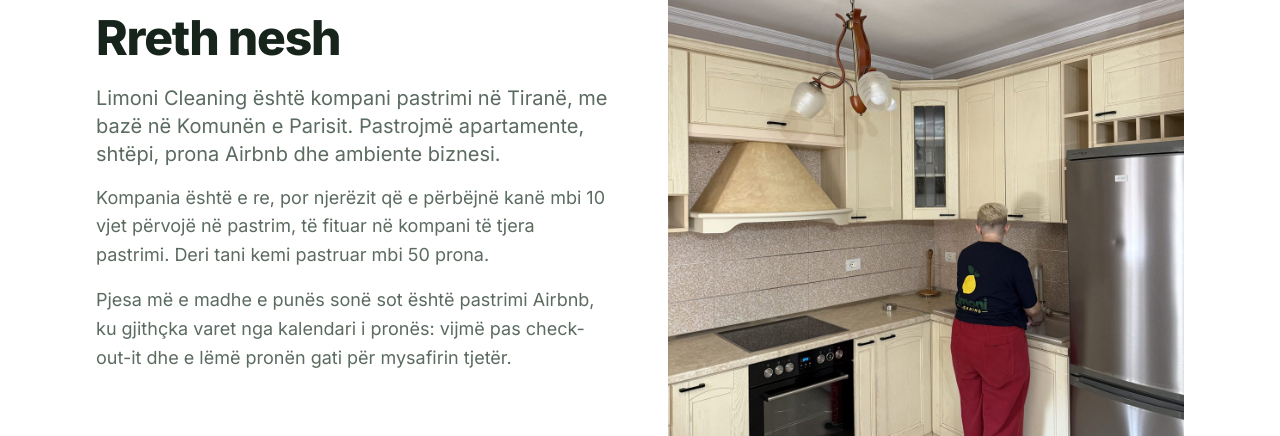
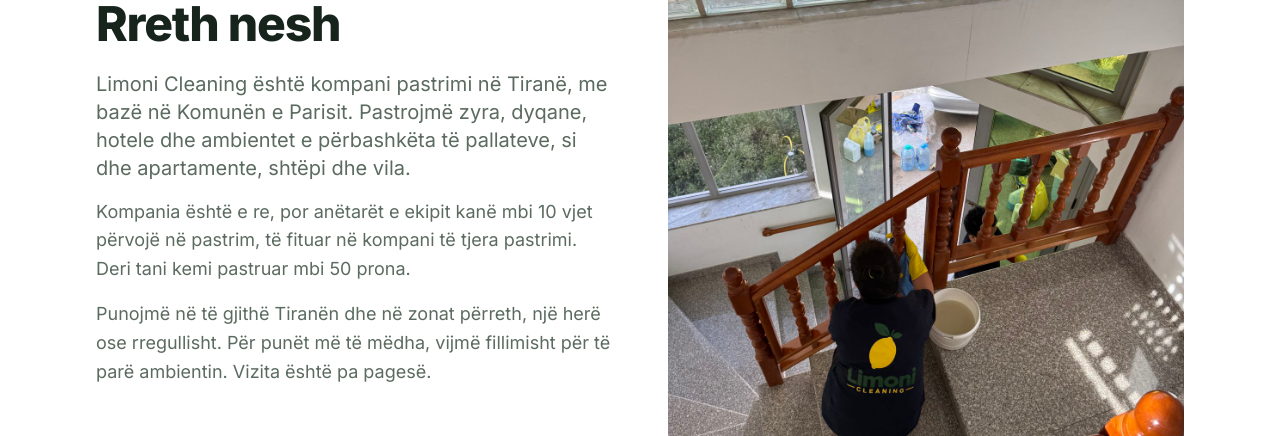
Before and after one commit to ArbriHamzallari/limonicleaning, a Next.js app: page /rreth-nesh in a window 1280 px wide. Shown: the part 339-775 px from the top of the page. Built offline with nearby package versions, Linux system fonts and the light colour scheme; no server answers.

Commit message:
Rreth nesh: business-first intro, service area and free visit; team photo
Co-Authored-By: Claude Opus 5.5 <noreply@anthropic.com>

```diff
--- a/app/rreth-nesh/page.tsx
+++ b/app/rreth-nesh/page.tsx
@@ -31,21 +31,22 @@ export default function RrethNeshPage() {
             <h1 className="text-3xl leading-tight font-extrabold tracking-tight sm:text-5xl">Rreth nesh</h1>
             <p className="mt-4 text-xl text-text-muted">
               Limoni Cleaning është kompani pastrimi në Tiranë, me bazë në Komunën e Parisit. Pastrojmë
-              apartamente, shtëpi, prona Airbnb dhe ambiente biznesi.
+              zyra, dyqane, hotele dhe ambientet e përbashkëta të pallateve, si dhe apartamente, shtëpi
+              dhe vila.
             </p>
             <p className="mt-4 text-text-muted">
-              Kompania është e re, por njerëzit që e përbëjnë kanë mbi 10 vjet përvojë në pastrim, të
-              fituar në kompani të tjera pastrimi. Deri tani kemi pastruar mbi 50 prona.
+              Kompania është e re, por anëtarët e ekipit kanë mbi 10 vjet përvojë në pastrim, të fituar
+              në kompani të tjera pastrimi. Deri tani kemi pastruar mbi 50 prona.
             </p>
             <p className="mt-4 text-text-muted">
-              Pjesa më e madhe e punës sonë sot është pastrimi Airbnb, ku gjithçka varet nga kalendari
-              i pronës: vijmë pas check-out-it dhe e lëmë pronën gati për mysafirin tjetër.
+              Punojmë në të gjithë Tiranën dhe në zonat përreth, një herë ose rregullisht. Për punët më
+              të mëdha, vijmë fillimisht për të parë ambientin. Vizita është pa pagesë.
             </p>
           </div>
           <Photo
-            src={photos.kitchen.src}
-            alt={photos.kitchen.alt}
-            aspect={naturalAspect(photos.kitchen)}
+            src={photos.stairsTeam.src}
+            alt={photos.stairsTeam.alt}
+            aspect={naturalAspect(photos.stairsTeam)}
             className="mx-auto w-full max-w-sm lg:max-w-none"
             priority
           />
```
